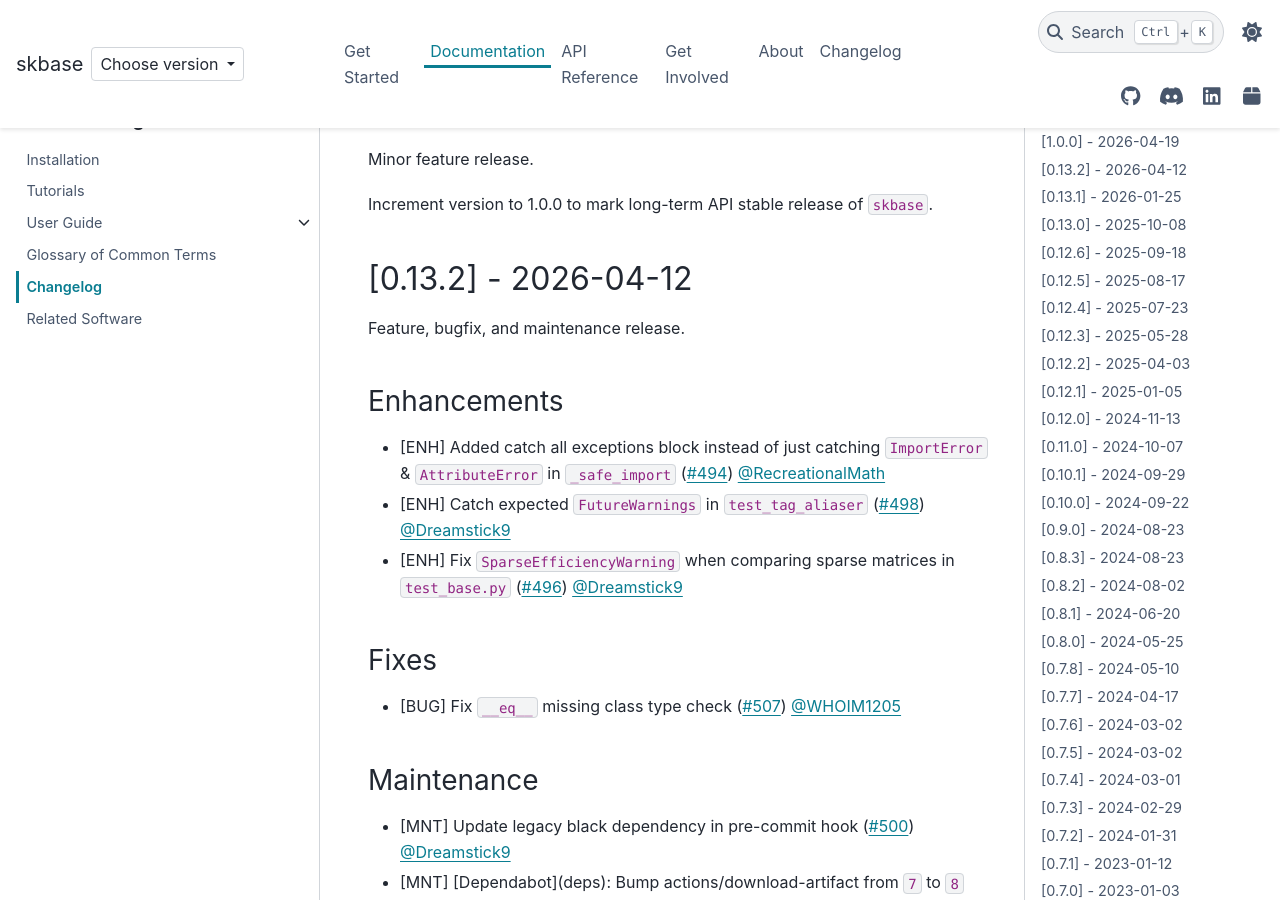
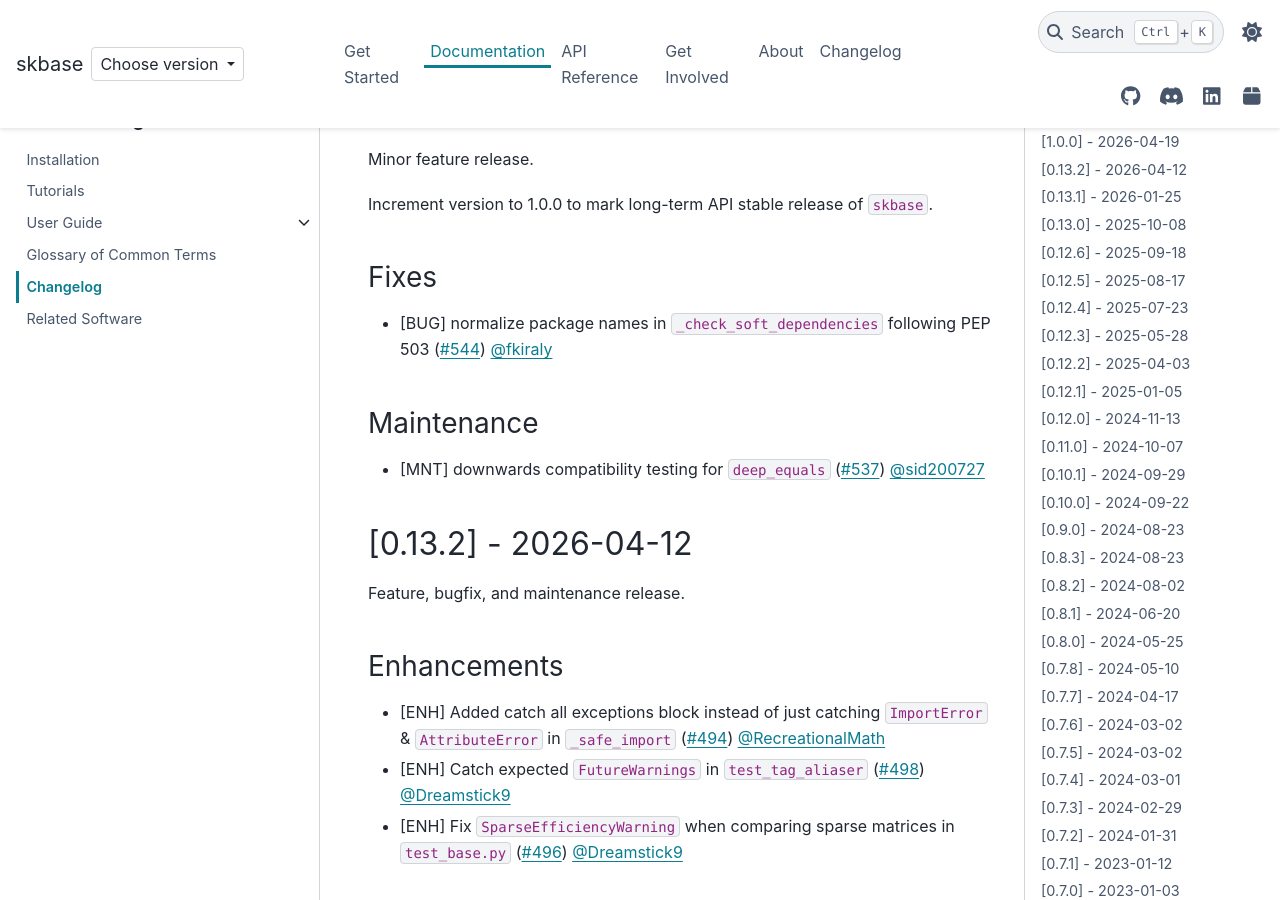
Before and after one commit to sktime/skbase, a Sphinx documentation site: the page built from docs/source/user_documentation/changelog.rst, in a window 1280 px wide and 900 px high, scrolled down 394 px. Built offline with Sphinx 7.4.7 and the PyData theme 0.15.4, drawn with Linux system fonts in a browser that asks for light colours; comment, search, counter and statistics services are not loaded.

Commit message:
Update changelog.rst

```diff
--- a/docs/source/user_documentation/changelog.rst
+++ b/docs/source/user_documentation/changelog.rst
@@ -20,6 +20,18 @@ For planned changes and upcoming releases, see our :ref:`roadmap`.
 Minor feature release.
 
 Increment version to 1.0.0 to mark long-term API stable release of ``skbase``.
+
+Fixes
+-----
+
+* [BUG] normalize package names in ``_check_soft_dependencies``
+  following PEP 503 (:pr:`544`) :user:`fkiraly`
+
+Maintenance
+-----------
+
+* [MNT] downwards compatibility testing for ``deep_equals``
+  (:pr:`537`) :user:`sid200727`
 
 
 [0.13.2] - 2026-04-12
```
